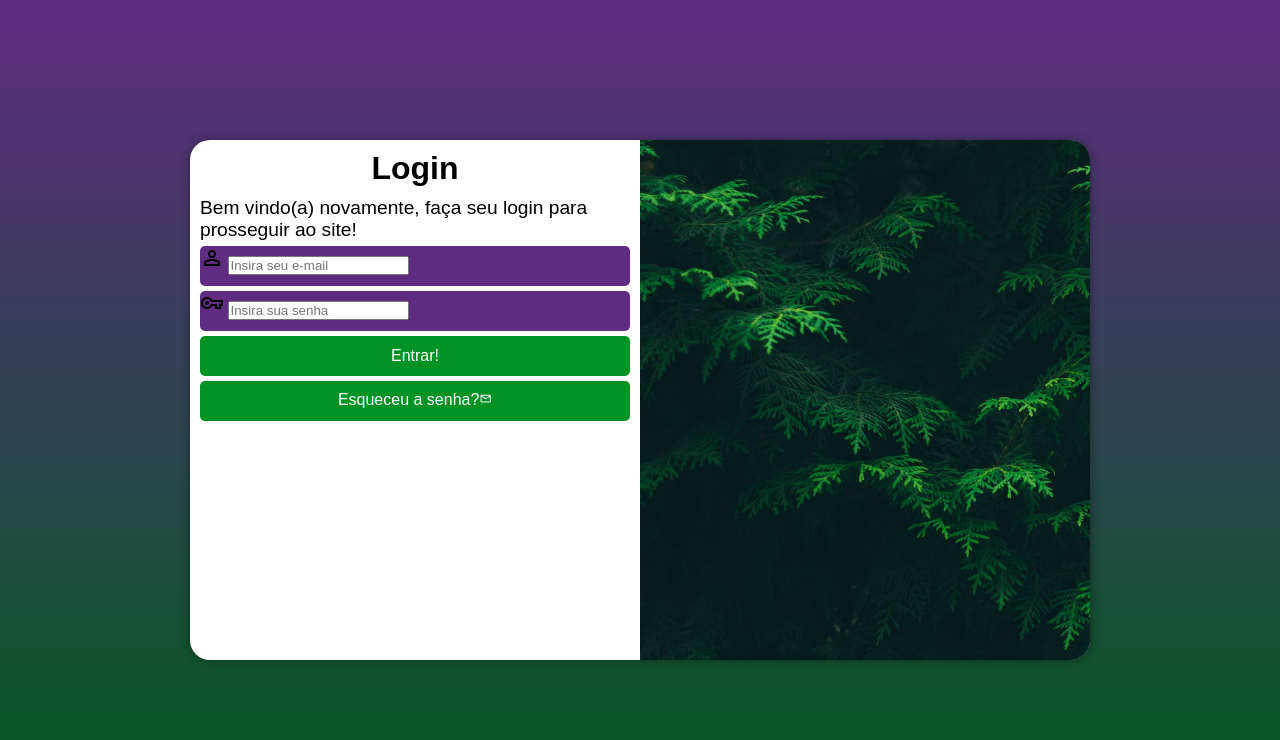
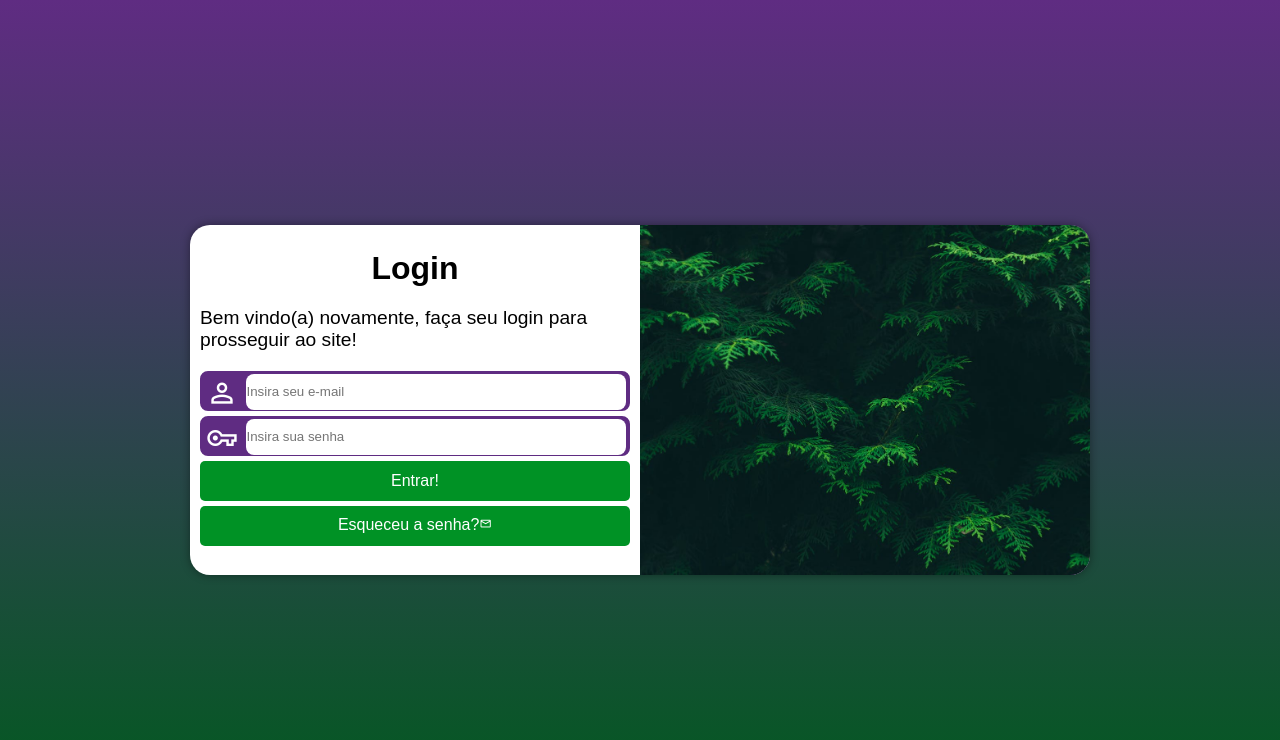
Before and after one commit to raulfliegner/projeto-login, a plain HTML site: page index.html in a window 1280 px wide. Drawn offline with nearby package versions, Linux system fonts and the light colour scheme.

Commit message:
terminando o projeto

```diff
--- a/estilos/media-queries.css
+++ b/estilos/media-queries.css
@@ -21,6 +21,7 @@ Grandes telas: 1200px <
     }
 
     section#login {
+        height: 300px;
         width: 80vw;
     }
 
@@ -39,6 +40,7 @@ Grandes telas: 1200px <
     }
     div#formulario > p {
         font-size: 1em;
+        margin: 20px 0px;
     }
 }
 
@@ -48,6 +50,7 @@ Grandes telas: 1200px <
     }
 
     section#login {
+        height: 350px;
         width: 900px;
     }
 
@@ -63,9 +66,11 @@ Grandes telas: 1200px <
         height: 100%;
     }
     div#formulario > h1 {
+        margin-top: 15px;
         font-size: 2em;
     }
     div#formulario > p {
         font-size: 1.2em;
+        margin: 20px 0px;
     }
 }
--- a/estilos/style.css
+++ b/estilos/style.css
@@ -75,12 +75,27 @@ form > div.campo {
     width: 100%;
     height: 40px;
     background-color: var(--cor03);
-    border-radius: 5px;
+    border-radius: 8px;
     margin: 5px 0px;
+    border: 2px solid #5f2c82;
 }
 
-form > div > label {
+form > div.campo > label {
     display: none;
+}
+
+form > div.campo > span {
+    color: white;
+    font-size: 2em;
+    padding: 4px;
+}
+
+form > div.campo > input {
+    height: 100%;
+    transform: translateY(-13px);
+    width: calc(99% - 42px);
+    border-radius: 8px;
+    border: none;
 }
 
 form > input[type=submit] {
```
